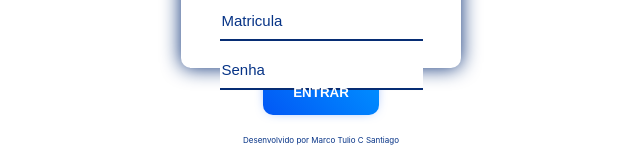
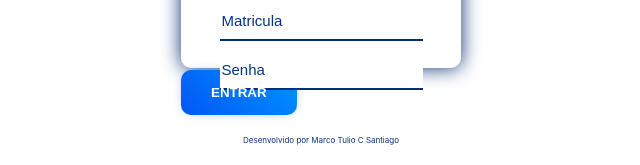
Before and after one commit to marcosantiago-dma/identificarDispositivo, a React (Create React App) app: page / in a window 1280 px wide. Shown: the part 570-735 px from the top of the page, without its empty margins (319-959 px from the left). Built offline with nearby package versions, Linux system fonts and the light colour scheme; the HTML template or start-up script is replaced by a standard one.

Commit message:
dkdkw3o021

```diff
--- a/src/components/menu/Menu.css
+++ b/src/components/menu/Menu.css
@@ -153,7 +153,7 @@ input[type="number"]::-webkit-outer-spin-button {
 /* Botão */
 
 .button {
-  margin: 42px auto;
+
   margin-top: -20px !important;
   padding: 15px 30px;
   margin-bottom: -55px !important;
```
